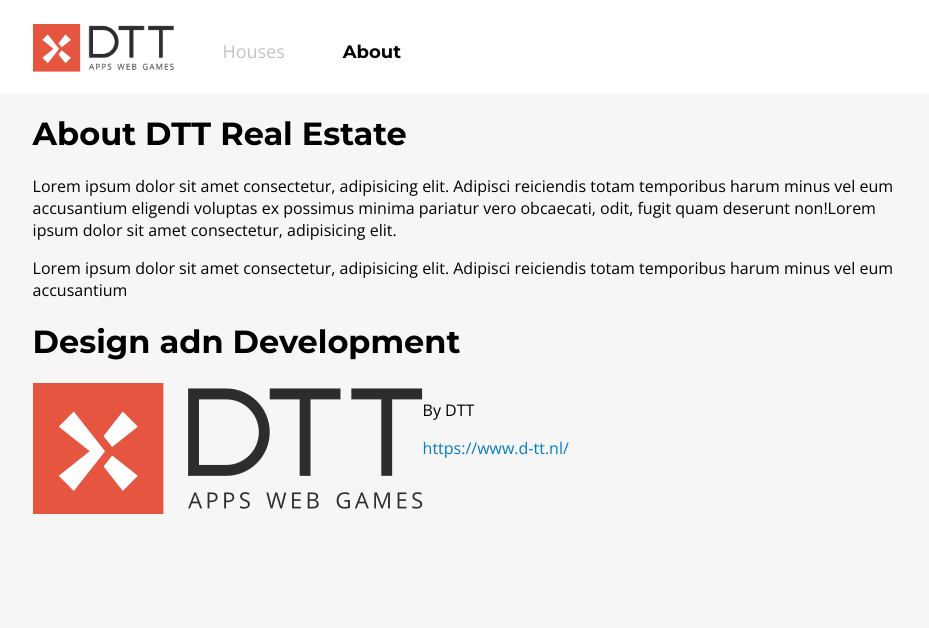
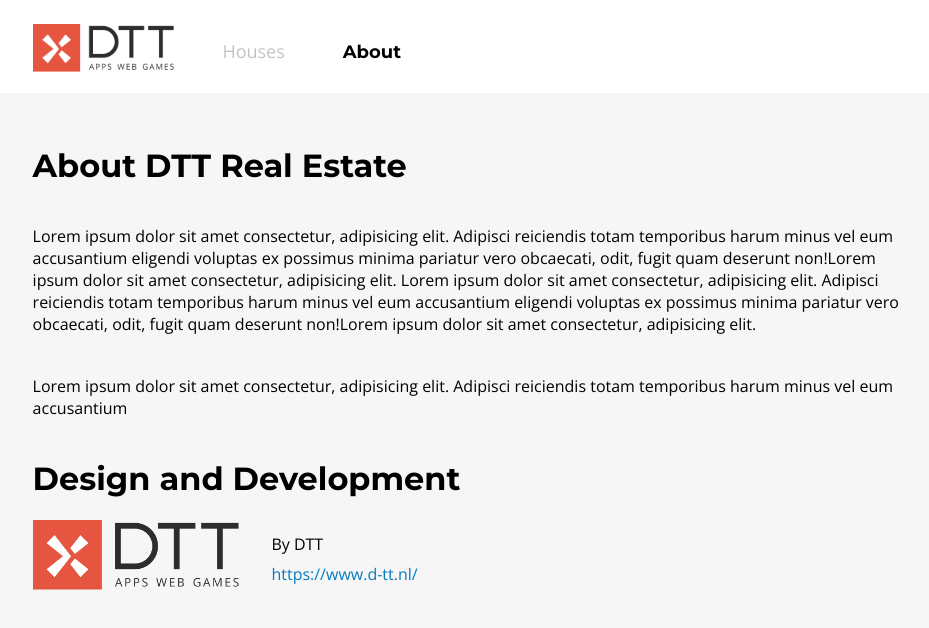
Before and after one commit to gtildis/DTT-assignment, a Vue app in the folder dtt-assessment/: page /about in a window 1280 px wide. Shown: the top 628 px of the page, without its empty margins (165-1094 px from the left). Built offline with nearby package versions, Linux system fonts and the light colour scheme.

Commit message:
Bonus no.5: About Page

```diff
--- a/dtt-assessment/src/views/AboutView.vue
+++ b/dtt-assessment/src/views/AboutView.vue
@@ -3,6 +3,10 @@
 		<div class="about-container">
 			<h1>About DTT Real Estate</h1>
 			<p>
+				Lorem ipsum dolor sit amet consectetur, adipisicing elit. Adipisci
+				reiciendis totam temporibus harum minus vel eum accusantium eligendi
+				voluptas ex possimus minima pariatur vero obcaecati, odit, fugit quam
+				deserunt non!Lorem ipsum dolor sit amet consectetur, adipisicing elit.
 				Lorem ipsum dolor sit amet consectetur, adipisicing elit. Adipisci
 				reiciendis totam temporibus harum minus vel eum accusantium eligendi
 				voluptas ex possimus minima pariatur vero obcaecati, odit, fugit quam
@@ -13,12 +17,14 @@
 				Lorem ipsum dolor sit amet consectetur, adipisicing elit. Adipisci
 				reiciendis totam temporibus harum minus vel eum accusantium
 			</p>
-			<h1>Design adn Development</h1>
+			<h1>Design and Development</h1>
 			<div class="logo-container">
 				<img src="../assets/img_logo_dtt@3x.png" alt="DTT logo" />
 				<div class="link-container">
 					<p>By DTT</p>
-					<a href="https://www.d-tt.nl/">https://www.d-tt.nl/</a>
+					<a href="https://www.d-tt.nl/" target="_blank"
+						>https://www.d-tt.nl/</a
+					>
 				</div>
 			</div>
 		</div>
@@ -44,10 +50,24 @@
 
 .about-container {
 	width: 70%;
+	margin: 2rem 0;
+}
+.about-container p {
+	margin: 2.5rem 0;
 }
 
 .logo-container {
 	display: flex;
+	align-items: center;
+}
+
+.logo-container img {
+	height: 70px;
+	margin-right: 2rem;
+}
+
+.link-container p {
+	margin: 0.5rem 0;
 }
 
 a {
```
